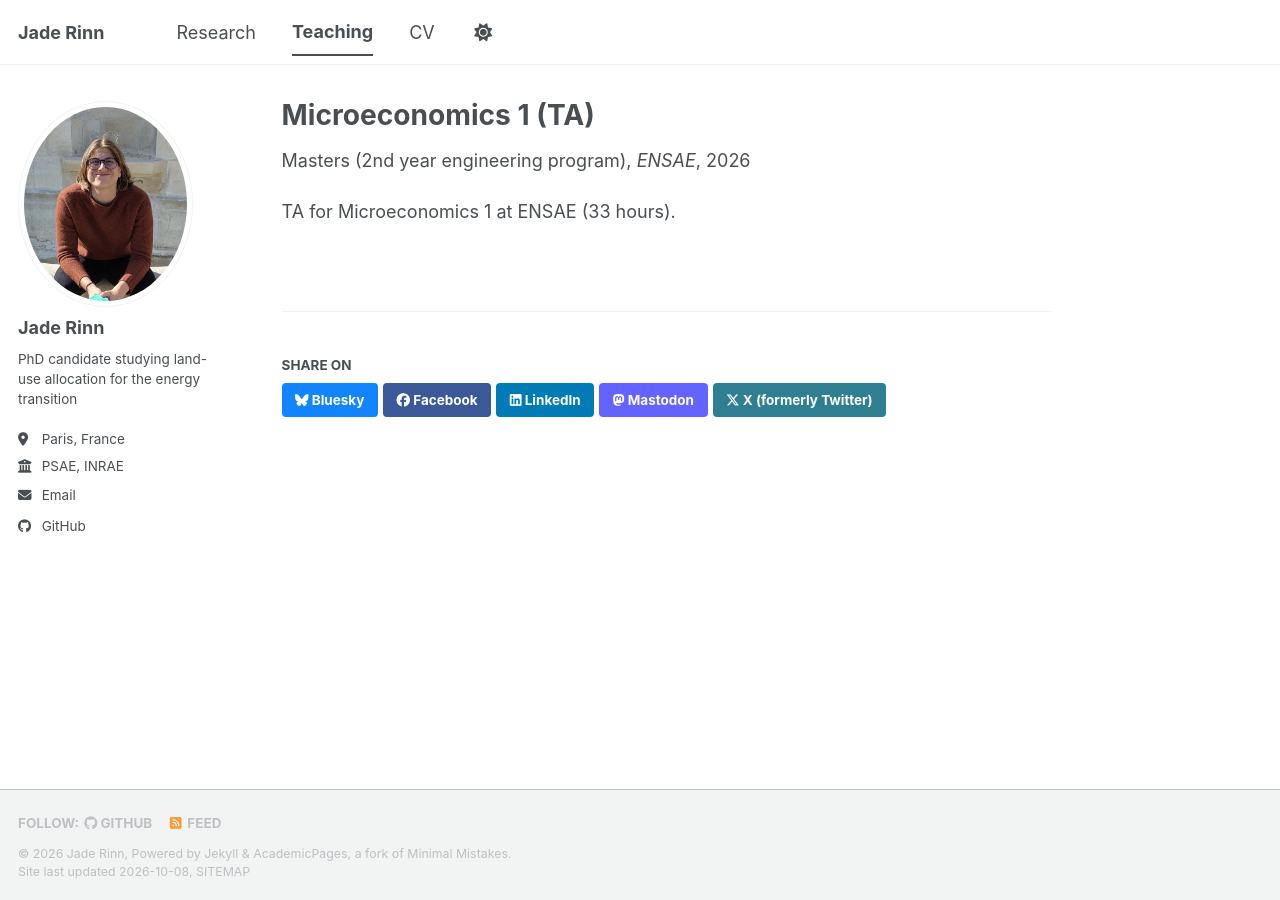
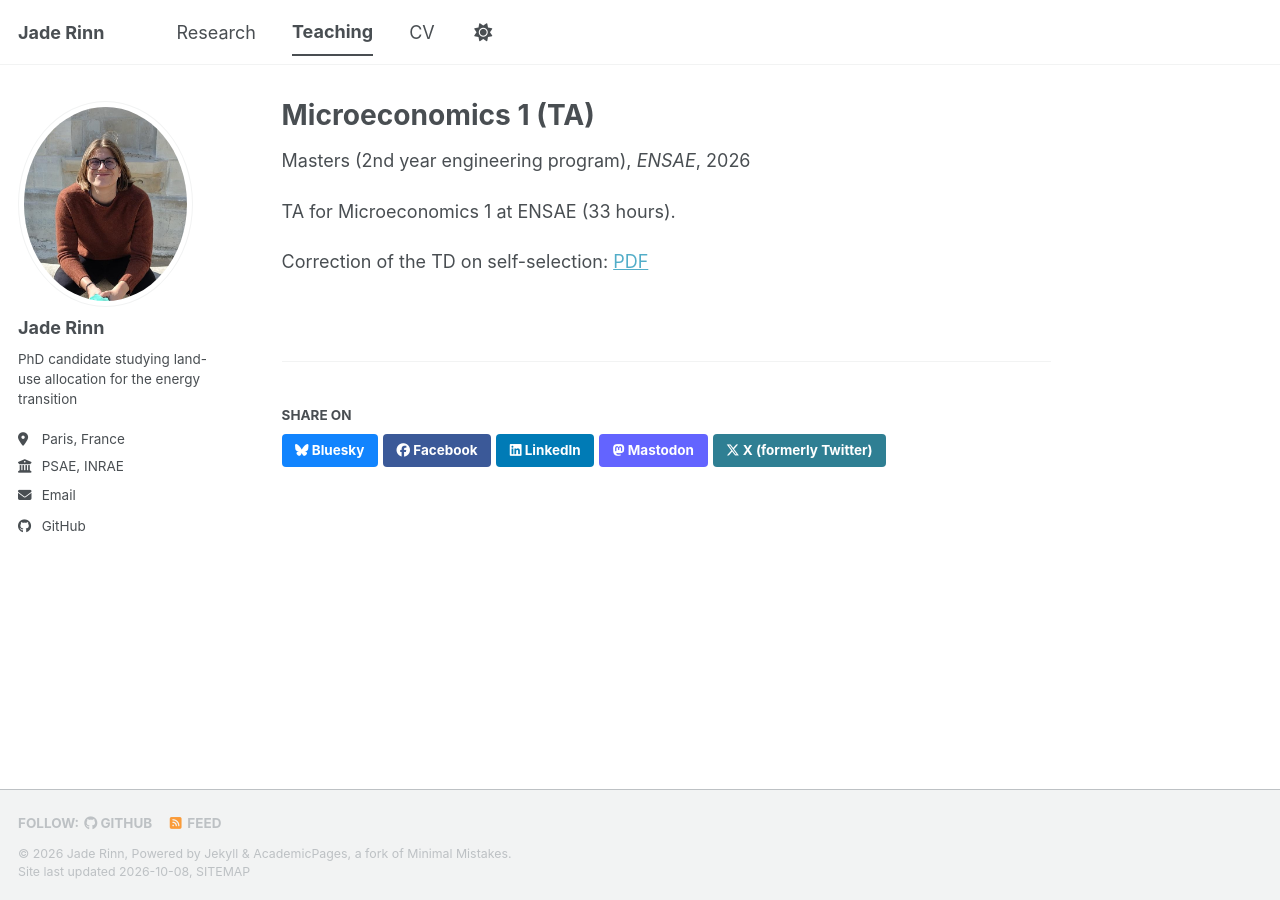
Before and after one commit to jaderinn/jaderinn.github.io, a Jekyll site: the page built from _teaching/2026-microeconomics-1.md, in a window 1280 px wide. Built offline with Jekyll 4.4.1, drawn with Linux system fonts in a browser that asks for light colours; a style sheet for code colours, icons or effects is not loaded.

Commit message:
Adjust teaching entry to standard collection layout and add self-selection correction PDF link

```diff
--- a/_teaching/2026-microeconomics-1.md
+++ b/_teaching/2026-microeconomics-1.md
@@ -10,3 +9,5 @@ professor: "Pr Philippe Choné"
 ---
 
 TA for Microeconomics 1 at ENSAE (33 hours).
+
+Correction of the TD on self-selection: [PDF]({{ site.baseurl }}/files/Detailed_correction_selfselection_tutorial.pdf)
```
Also changed, not shown: other parts of _teaching/2026-microeconomics-1.md (+0 -1 lines).
